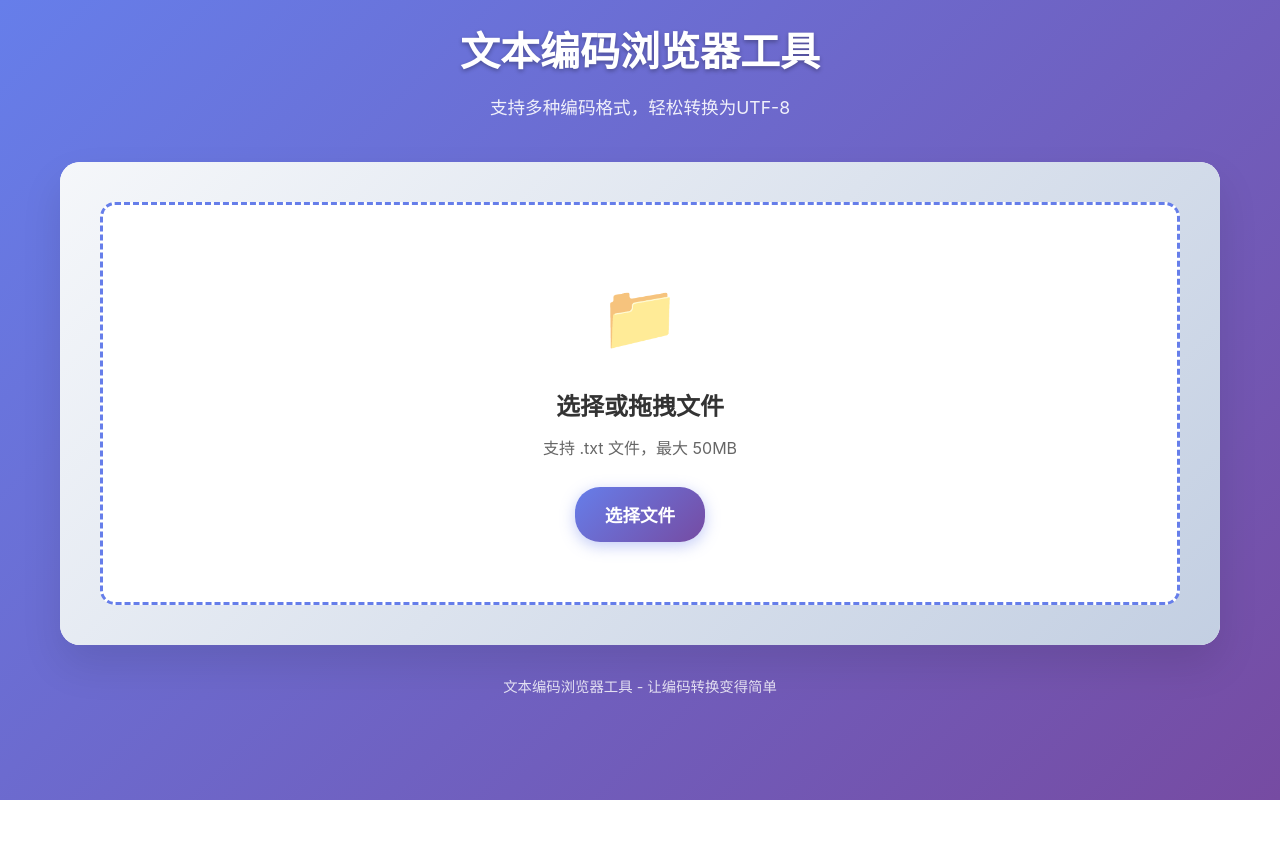
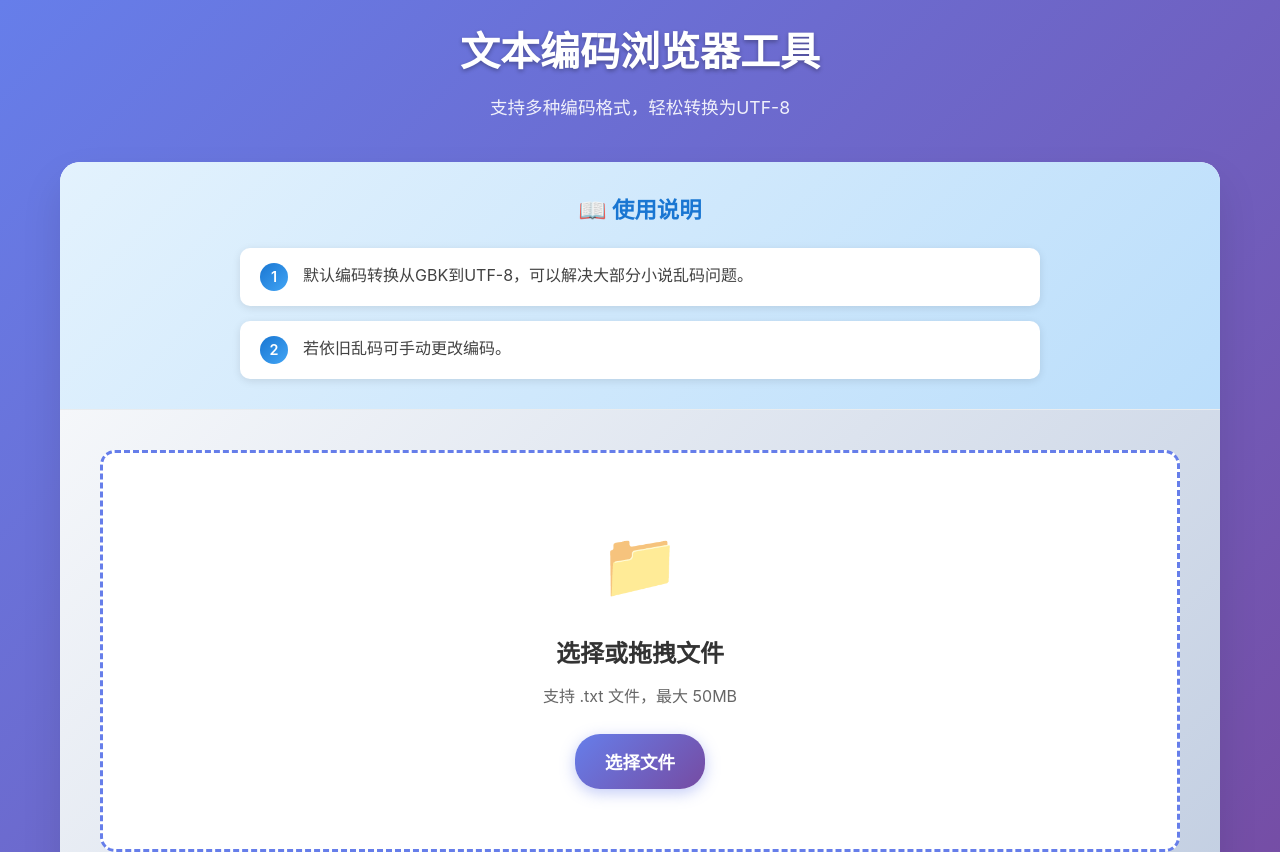
Before and after one commit to miaomie/utf-8, a plain HTML site: page index.html in a window 1280 px wide. Shown: the top 852 px of the page. Before the commit the page ends 800 px from the top, so only its background shows below. Drawn offline with Linux system fonts and the light colour scheme.

Commit message:
Add files via upload

```diff
--- a/index.html
+++ b/index.html
@@ -14,6 +14,23 @@
         </header>
 
         <main class="main-content">
+            <!-- 使用说明区域 -->
+            <section class="instructions-section">
+                <div class="instructions-container">
+                    <h3>📖 使用说明</h3>
+                    <div class="instructions-content">
+                        <div class="instruction-item">
+                            <span class="instruction-number">1</span>
+                            <p>默认编码转换从GBK到UTF-8，可以解决大部分小说乱码问题。</p>
+                        </div>
+                        <div class="instruction-item">
+                            <span class="instruction-number">2</span>
+                            <p>若依旧乱码可手动更改编码。</p>
+                        </div>
+                    </div>
+                </div>
+            </section>
+
             <!-- 文件上传区域 -->
             <section class="upload-section">
                 <div class="upload-area" id="uploadArea">
--- a/styles.css
+++ b/styles.css
@@ -108,6 +108,68 @@ body {
 .upload-btn:hover {
     transform: translateY(-2px);
     box-shadow: 0 6px 20px rgba(102, 126, 234, 0.6);
+}
+
+/* 使用说明区域 */
+.instructions-section {
+    padding: 30px 40px;
+    background: linear-gradient(135deg, #e3f2fd 0%, #bbdefb 100%);
+    border-bottom: 1px solid #e9ecef;
+}
+
+.instructions-container {
+    max-width: 800px;
+    margin: 0 auto;
+}
+
+.instructions-container h3 {
+    text-align: center;
+    font-size: 1.4rem;
+    margin-bottom: 20px;
+    color: #1976d2;
+    font-weight: 600;
+}
+
+.instructions-content {
+    display: flex;
+    flex-direction: column;
+    gap: 15px;
+}
+
+.instruction-item {
+    display: flex;
+    align-items: flex-start;
+    gap: 15px;
+    padding: 15px 20px;
+    background: white;
+    border-radius: 10px;
+    box-shadow: 0 2px 8px rgba(0,0,0,0.1);
+    transition: transform 0.2s ease;
+}
+
+.instruction-item:hover {
+    transform: translateY(-1px);
+}
+
+.instruction-number {
+    background: linear-gradient(135deg, #1976d2 0%, #42a5f5 100%);
+    color: white;
+    width: 28px;
+    height: 28px;
+    border-radius: 50%;
+    display: flex;
+    align-items: center;
+    justify-content: center;
+    font-weight: 600;
+    font-size: 0.9rem;
+    flex-shrink: 0;
+}
+
+.instruction-item p {
+    margin: 0;
+    color: #424242;
+    line-height: 1.5;
+    font-size: 1rem;
 }
 
 /* 编码选择区域 */
@@ -270,6 +332,7 @@ body {
     }
 
     .upload-section,
+    .instructions-section,
     .encoding-section,
     .preview-section {
         padding: 25px 20px;
@@ -301,6 +364,21 @@ body {
 
     .upload-icon {
         font-size: 3rem;
+    }
+
+    .instructions-container h3 {
+        font-size: 1.2rem;
+    }
+
+    .instruction-item {
+        padding: 12px 15px;
+        gap: 12px;
+    }
+
+    .instruction-number {
+        width: 24px;
+        height: 24px;
+        font-size: 0.8rem;
     }
 }
 
```
Also changed, not shown: 1 other file.
